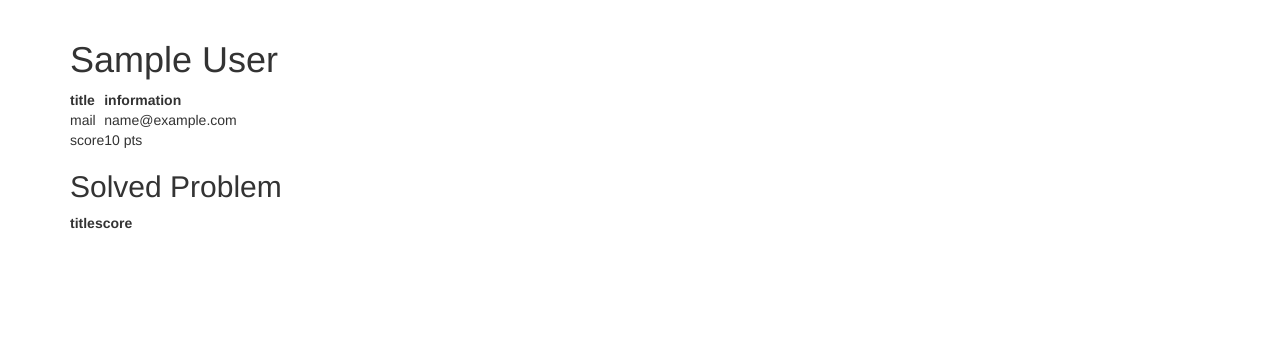
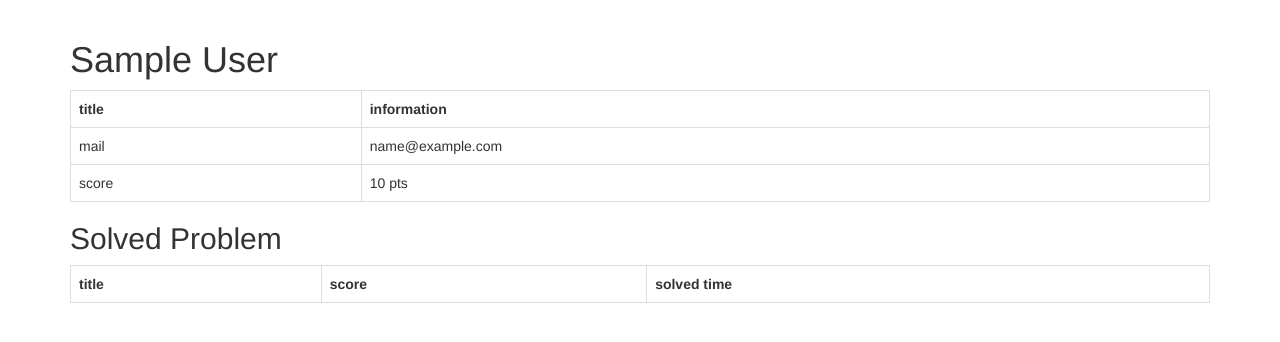
Before and after one commit to jtwp470/rabbit_server, a Flask app: page /user/1 in a window 1280 px wide. Shown: the part 52-394 px from the top of the page. Run offline with Flask 2, Linux system fonts and the light colour scheme; tables that the repository leaves empty hold one stand-in row (values such as "Sample post"); lists and menus that the app fills with data are empty; some libraries are stand-ins or nearby versions.

Commit message:
Update html table tags

```diff
--- a/rabbit_server/templates/user_info.html
+++ b/rabbit_server/templates/user_info.html
@@ -4,7 +4,7 @@
 {% if user %}
 <h1>{{ user.name }}</h1>
 
-<table>
+<table class="table table-bordered">
     <tr><th>title</th><th>information</th></tr>
     <tr><td>mail</td><td>{{ user.mail }}</td></tr>
     <tr><td>score</td><td>{{ user.score }} pts</td></tr>
@@ -12,8 +12,8 @@
 
 <h2>Solved Problem</h2>
 
-<table>
-    <tr><th>title</th><th>score</th></tr>
+<table class="table table-bordered">
+    <tr><th>title</th><th>score</th><th>solved time</th></tr>
 </table>
 {% endif %}
 {% endblock %}
```
